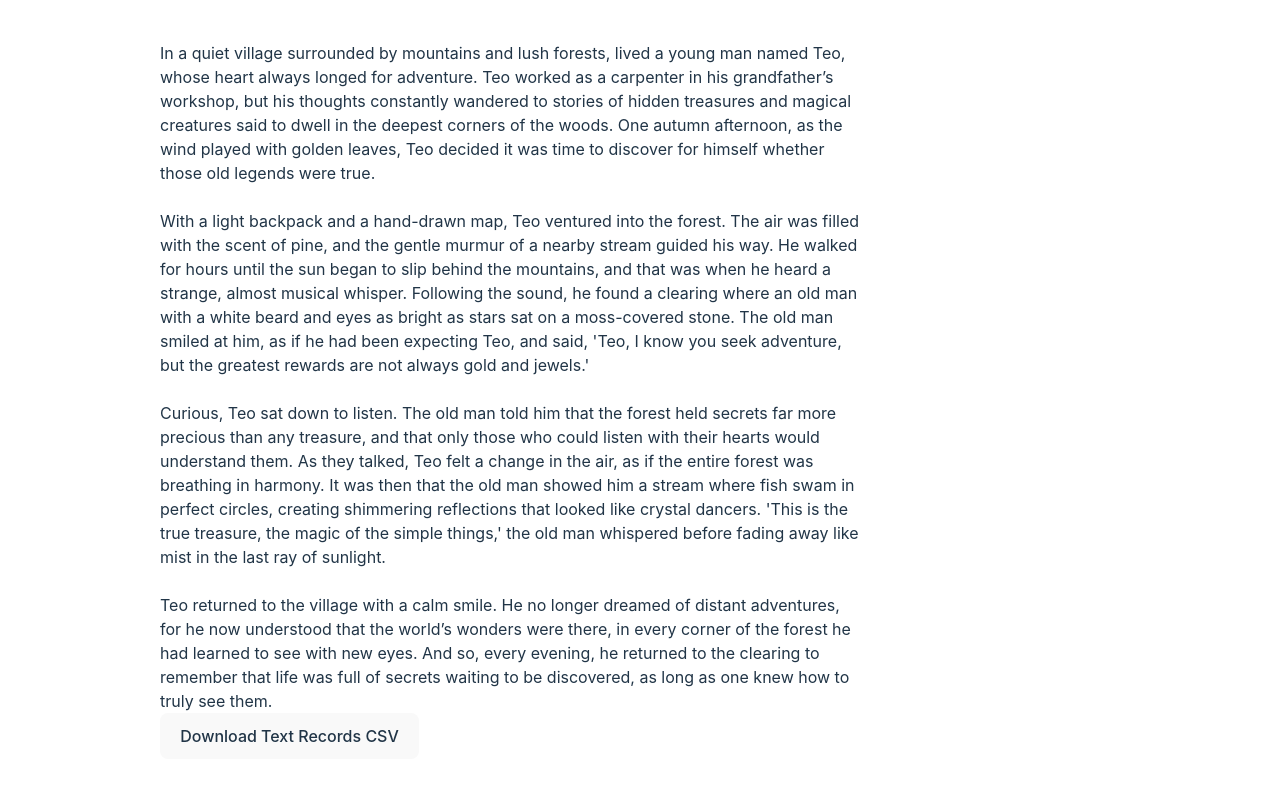
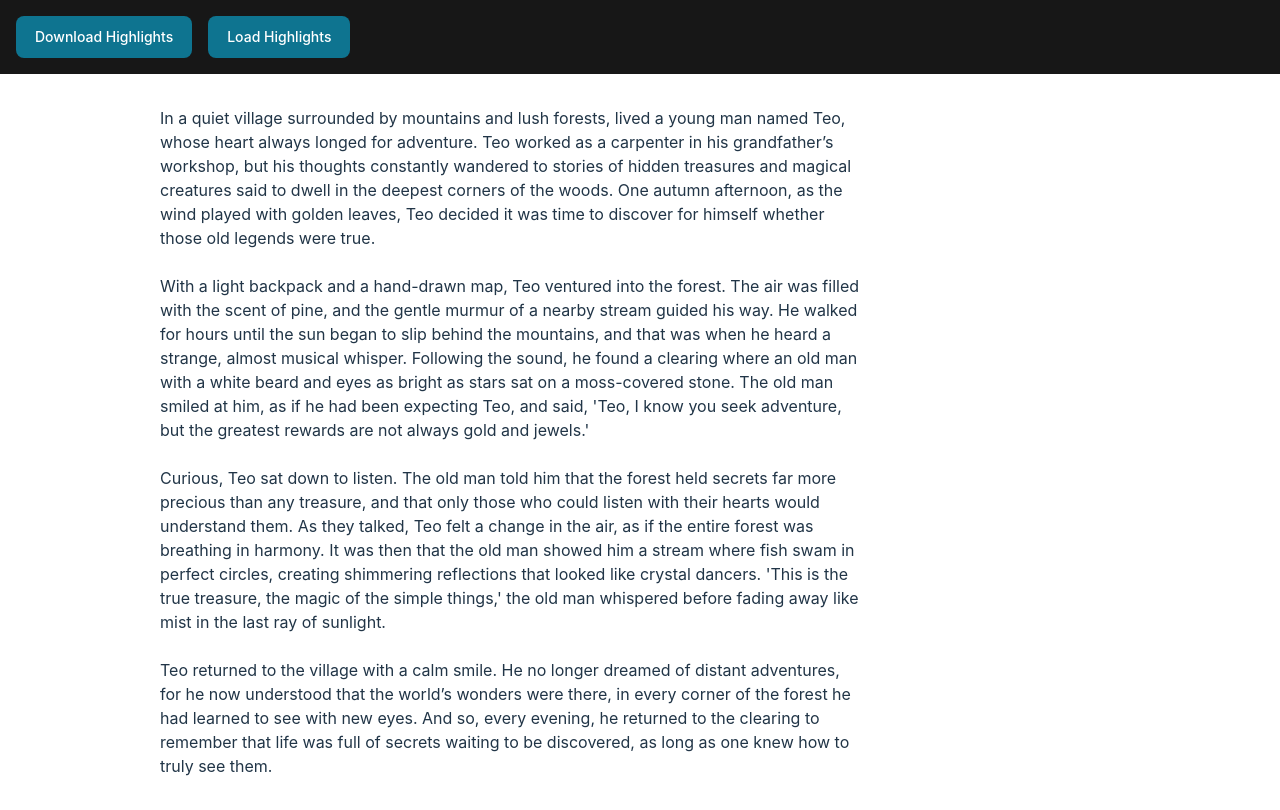
Before and after one commit to ras2405/ProyectoIntegrador, a React (Vite) app in the folder caqdas/: page / in a window 1280 px wide. Built offline with nearby package versions, Linux system fonts and the light colour scheme.

Commit message:
header with buttons

```diff
--- a/caqdas/src/App.css
+++ b/caqdas/src/App.css
@@ -1,4 +1,4 @@
-#root {
+.doc {
   margin-left: 10%;
   margin-right: 30%;
   padding: 2rem;
--- a/caqdas/src/App.tsx
+++ b/caqdas/src/App.tsx
@@ -2,32 +2,74 @@ import './App.css';
 import { useState } from 'react';
 import { DocContainer } from './components/DocContainer/DocContainer';
 import { RightPanel } from './components/RightPanel/RightPanel';
-import { ITag, IText } from './Interfaces';
+import { Header } from './components/Header/Header';
+import { IText } from './Interfaces';
+import { tags } from './constants/tags';
+
+const formatDate = (isoString: string): string => {
+  const date = new Date(isoString);
+  return new Intl.DateTimeFormat('es-ES', {
+    day: '2-digit',
+    month: 'long',
+    year: 'numeric',
+  }).format(date);
+};
 
 function App() {
   const [open, setOpen] = useState(false);
   const [highlightedText, setHighlightedText] = useState('');
   const [textRecords, setTextRecords] = useState<IText[]>([]);
-  const [tagRecords, setTagRecords] = useState<ITag[]>([]);
   const [currentText, setCurrentText] = useState('');
+
+  const updateHighlightedText = (highlights: IText[]) => {
+    let updatedText = highlightedText;
+
+    highlights.forEach((highlight) => {
+      const matchingTags = Object.entries(highlight)
+        .filter(([key, value]) => key.startsWith('tag') && value === 1)
+        .map(([key]) => {
+          const tag = tags.find((t) => t.value === key);
+          return tag;
+        })
+        .filter((tag) => tag);
+
+      const labelText = matchingTags.map((tag) => tag?.label).join(', ');
+      const tagColor =
+        matchingTags.length > 0 ? matchingTags[0]?.color : '#FFFFFF';
+
+      const escapedText = highlight.text.replace(
+        /[-\/\\^$.*+?()[\]{}|~]/g,
+        '\\$&'
+      );
+      updatedText = updatedText.replace(
+        new RegExp(escapedText, 'g'),
+        `<span class="highlight" style="background-color: ${tagColor};">${highlight.text}<span class="tooltip">${labelText}<br>${formatDate(highlight.timestamp)}</span></span>`
+      );
+    });
+
+    setHighlightedText(updatedText);
+  };
 
   return (
     <>
+      <Header
+        textRecords={textRecords}
+        setTextRecords={setTextRecords}
+        updateHighlightedText={updateHighlightedText}
+      />
       <DocContainer
         highlightedText={highlightedText}
-        textRecords={textRecords}
         setOpen={setOpen}
         setHighlightedText={setHighlightedText}
         setCurrentText={setCurrentText}
       />
       <RightPanel
         open={open}
-        highlightedText={highlightedText}
         textRecords={textRecords}
         currentText={currentText}
         setOpen={setOpen}
-        setHighlightedText={setHighlightedText}
         setTextRecords={setTextRecords}
+        updateHighlightedText={updateHighlightedText}
       />
     </>
   );
--- a/caqdas/src/components/DocContainer/DocContainer.tsx
+++ b/caqdas/src/components/DocContainer/DocContainer.tsx
@@ -1,7 +1,4 @@
 import { useEffect } from 'react';
-import { saveAs } from 'file-saver';
-import * as Papa from 'papaparse';
-import { ITag, IText } from '../../Interfaces';
 
 const text =
   'In a quiet village surrounded by mountains and lush forests, ' +
@@ -30,7 +27,6 @@ const text =
 
 interface DocContainerProps {
   highlightedText: string;
-  textRecords: IText[];
   setOpen: (open: boolean) => void;
   setHighlightedText: (highlightedText: string) => void;
   setCurrentText: (currentText: string) => void;
@@ -42,7 +38,6 @@ interface DocContainerProps {
  */
 export const DocContainer = ({
   highlightedText,
-  textRecords,
   setOpen,
   setHighlightedText,
   setCurrentText,
@@ -52,17 +47,6 @@ export const DocContainer = ({
     const selectedText = selection ? selection.toString() : '';
     setCurrentText(selectedText);
     setOpen(true);
-  };
-
-  /**
-   * Download the text records as a CSV file.
-   */
-  const downloadTextRecordsCSV = () => {
-    if (textRecords.length > 0) {
-      const csv = Papa.unparse(textRecords);
-      const blob = new Blob([csv], { type: 'text/csv;charset=utf-8;' });
-      saveAs(blob, 'highlights.csv');
-    }
   };
 
   // const loadHighlightsFromCSV = async () => {
@@ -102,16 +86,13 @@ export const DocContainer = ({
   }, []);
 
   return (
-    <div>
+    <div className="doc">
       <div
         onMouseUp={handleMouseUp}
         dangerouslySetInnerHTML={{
           __html: highlightedText.replace(/\n/g, '<br/>'),
         }}
       />
-      <button onClick={downloadTextRecordsCSV}>
-        Download Text Records CSV
-      </button>
       {/* <button onClick={loadHighlightsFromCSV}>
         Load Highlights from CSV
       </button>{' '} */}
--- /dev/null
+++ b/caqdas/src/components/Header/Header.tsx
@@ -0,0 +1,72 @@
+import { Button } from 'flowbite-react';
+
+import { saveAs } from 'file-saver';
+import * as Papa from 'papaparse';
+import { IText } from '../../Interfaces';
+
+interface HeaderProps {
+  textRecords: IText[];
+  setTextRecords: (textRecords: IText[]) => void;
+  updateHighlightedText: (highlights: IText[]) => void;
+}
+
+export const Header = ({
+  textRecords,
+  setTextRecords,
+  updateHighlightedText,
+}: HeaderProps) => {
+  /**
+   * Download the text records as a CSV file.
+   */
+  const downloadTextRecordsCSV = () => {
+    if (textRecords.length > 0) {
+      const csv = Papa.unparse(textRecords);
+      const blob = new Blob([csv], { type: 'text/csv;charset=utf-8;' });
+      saveAs(blob, 'highlights.csv');
+    }
+  };
+
+  const loadHighlightsFromCSV = async () => {
+    try {
+      const response = await fetch('/highlights.csv'); // Asegúrate de que el archivo esté en la carpeta public
+      const text = await response.text();
+      Papa.parse(text, {
+        header: true,
+        dynamicTyping: true,
+        complete: (results) => {
+          const newHighlights = results.data.map((row: any) => ({
+            text: row.text,
+            type: row.type,
+            user: row.user,
+            projectName: row.projectName,
+            timestamp: row.timestamp,
+            stage: row.stage,
+            tagAdventure: row.tagAdventure,
+            tagNature: row.tagNature,
+            tagMystery: row.tagMystery,
+            tagFantasy: row.tagFantasy,
+            tagForest: row.tagForest,
+            tagJourney: row.tagJourney,
+            tagDiscovery: row.tagDiscovery,
+            tagMagic: row.tagMagic,
+            tagLegends: row.tagLegends,
+            tagWisdom: row.tagWisdom,
+          }));
+          setTextRecords(newHighlights);
+          updateHighlightedText(newHighlights);
+        },
+      });
+    } catch (error) {
+      console.error('Error loading highlights:', error);
+    }
+  };
+
+  return (
+    <div style={{ backgroundColor: '#171717' }} className="p-4">
+      <div className="flex flex-row space-x-4">
+        <Button onClick={downloadTextRecordsCSV}>Download Highlights</Button>
+        <Button onClick={loadHighlightsFromCSV}>Load Highlights</Button>
+      </div>
+    </div>
+  );
+};
--- a/caqdas/src/components/RightPanel/RightPanel.tsx
+++ b/caqdas/src/components/RightPanel/RightPanel.tsx
@@ -1,121 +1,29 @@
 import { useState } from 'react';
 import { Button, Drawer, Label, Select } from 'flowbite-react';
-import { ITag, IText } from '../../Interfaces';
-
-const tags = [
-  {
-    label: 'Adventure',
-    value: 'tagAdventure',
-    color: '#1E40AF', // Azul
-  },
-  {
-    label: 'Nature',
-    value: 'tagNature',
-    color: '#10B981', // Verde
-  },
-  {
-    label: 'Mystery',
-    value: 'tagMystery',
-    color: '#6B21A8', // Púrpura
-  },
-  {
-    label: 'Fantasy',
-    value: 'tagFantasy',
-    color: '#EC4899', // Rosa
-  },
-  {
-    label: 'Forest',
-    value: 'tagForest',
-    color: '#14B8A6', // Verde azulado
-  },
-  {
-    label: 'Journey',
-    value: 'tagJourney',
-    color: '#F59E0B', // Amarillo
-  },
-  {
-    label: 'Discovery',
-    value: 'tagDiscovery',
-    color: '#FB923C', // Naranja
-  },
-  {
-    label: 'Magic',
-    value: 'tagMagic',
-    color: '#6366F1', // Índigo
-  },
-  {
-    label: 'Legends',
-    value: 'tagLegends',
-    color: '#EF4444', // Rojo
-  },
-  {
-    label: 'Wisdom',
-    value: 'tagWisdom',
-    color: '#6B7280', // Gris
-  },
-];
-
-const formatDate = (isoString: string): string => {
-  const date = new Date(isoString);
-  return new Intl.DateTimeFormat('es-ES', {
-    day: '2-digit',
-    month: 'long',
-    year: 'numeric',
-  }).format(date);
-};
+import { IText } from '../../Interfaces';
+import { tags } from '../../constants/tags';
 
 interface RightPanelProps {
   open: boolean;
-  highlightedText: string;
   textRecords: IText[];
   currentText: string;
   setOpen: (open: boolean) => void;
-  setHighlightedText: (highlightedText: string) => void;
   setTextRecords: (textRecords: IText[]) => void;
+  updateHighlightedText: (highlights: IText[]) => void;
 }
 
 export const RightPanel = ({
-  highlightedText,
   textRecords,
   open,
   currentText,
   setOpen,
-  setHighlightedText,
   setTextRecords,
+  updateHighlightedText,
 }: RightPanelProps) => {
   const [tag, setTag] = useState<string>(tags[0].value);
   const [stage, setStage] = useState('');
 
   const stages = ['To Do', 'In Progress', 'Review', 'Done'];
-
-  const updateHighlightedText = (highlights: IText[]) => {
-    let updatedText = highlightedText;
-
-    highlights.forEach((highlight) => {
-      const matchingTags = Object.entries(highlight)
-        .filter(([key, value]) => key.startsWith('tag') && value === 1)
-        .map(([key]) => {
-          const tag = tags.find((t) => t.value === key);
-          return tag;
-        })
-        .filter((tag) => tag);
-
-      const labelText = matchingTags.map((tag) => tag?.label).join(', ');
-      const tagColor =
-        matchingTags.length > 0 ? matchingTags[0]?.color : '#FFFFFF';
-
-      const escapedText = highlight.text.replace(
-        /[-\/\\^$.*+?()[\]{}|~]/g,
-        '\\$&'
-      );
-      updatedText = updatedText.replace(
-        new RegExp(escapedText, 'g'),
-        `<span class="highlight" style="background-color: ${tagColor};">${highlight.text}<span class="tooltip">${labelText}<br>${formatDate(highlight.timestamp)}</span></span>`
-      );
-    });
-
-    setHighlightedText(updatedText);
-  };
 
   /**
    * Handle the form submission.
--- /dev/null
+++ b/caqdas/src/constants/tags.ts
@@ -0,0 +1,52 @@
+export const tags = [
+  {
+    label: 'Adventure',
+    value: 'tagAdventure',
+    color: '#1E40AF', // Azul
+  },
+  {
+    label: 'Nature',
+    value: 'tagNature',
+    color: '#10B981', // Verde
+  },
+  {
+    label: 'Mystery',
+    value: 'tagMystery',
+    color: '#6B21A8', // Púrpura
+  },
+  {
+    label: 'Fantasy',
+    value: 'tagFantasy',
+    color: '#EC4899', // Rosa
+  },
+  {
+    label: 'Forest',
+    value: 'tagForest',
+    color: '#14B8A6', // Verde azulado
+  },
+  {
+    label: 'Journey',
+    value: 'tagJourney',
+    color: '#F59E0B', // Amarillo
+  },
+  {
+    label: 'Discovery',
+    value: 'tagDiscovery',
+    color: '#FB923C', // Naranja
+  },
+  {
+    label: 'Magic',
+    value: 'tagMagic',
+    color: '#6366F1', // Índigo
+  },
+  {
+    label: 'Legends',
+    value: 'tagLegends',
+    color: '#EF4444', // Rojo
+  },
+  {
+    label: 'Wisdom',
+    value: 'tagWisdom',
+    color: '#6B7280', // Gris
+  },
+];
```
